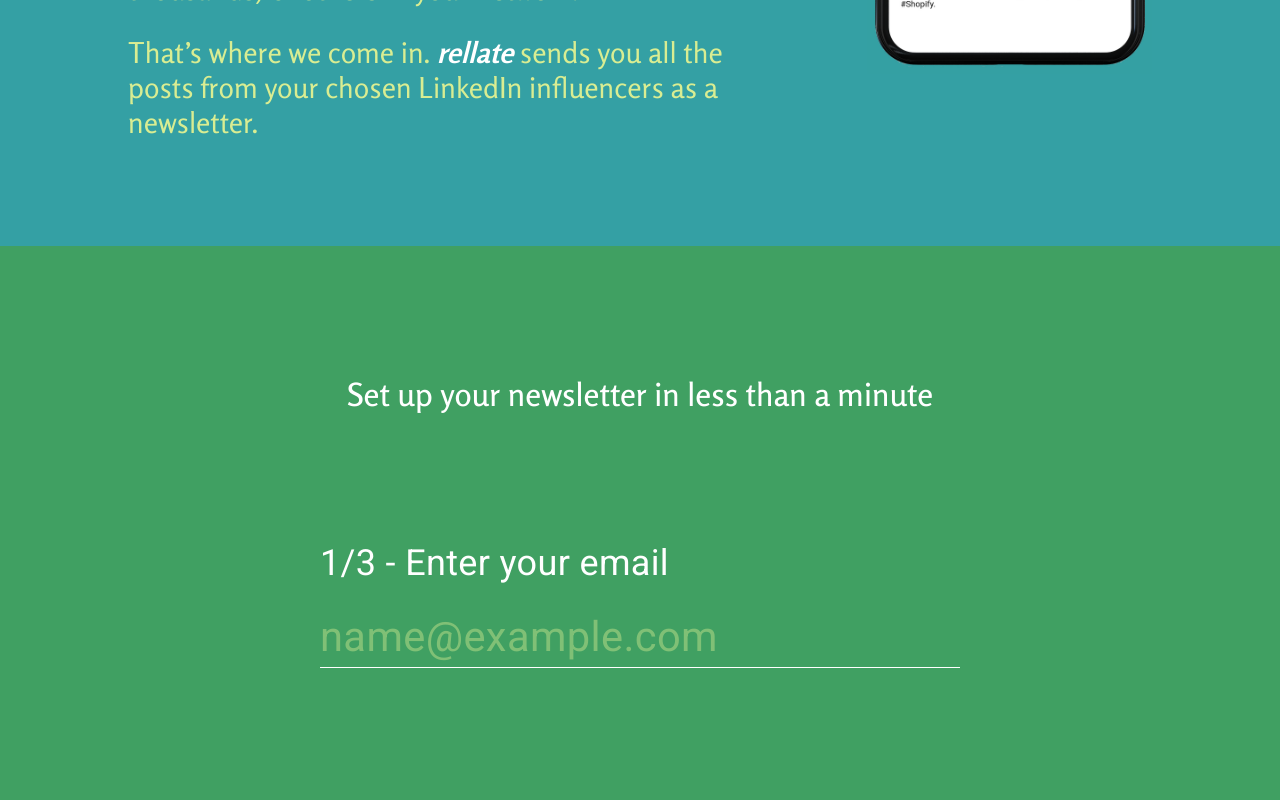
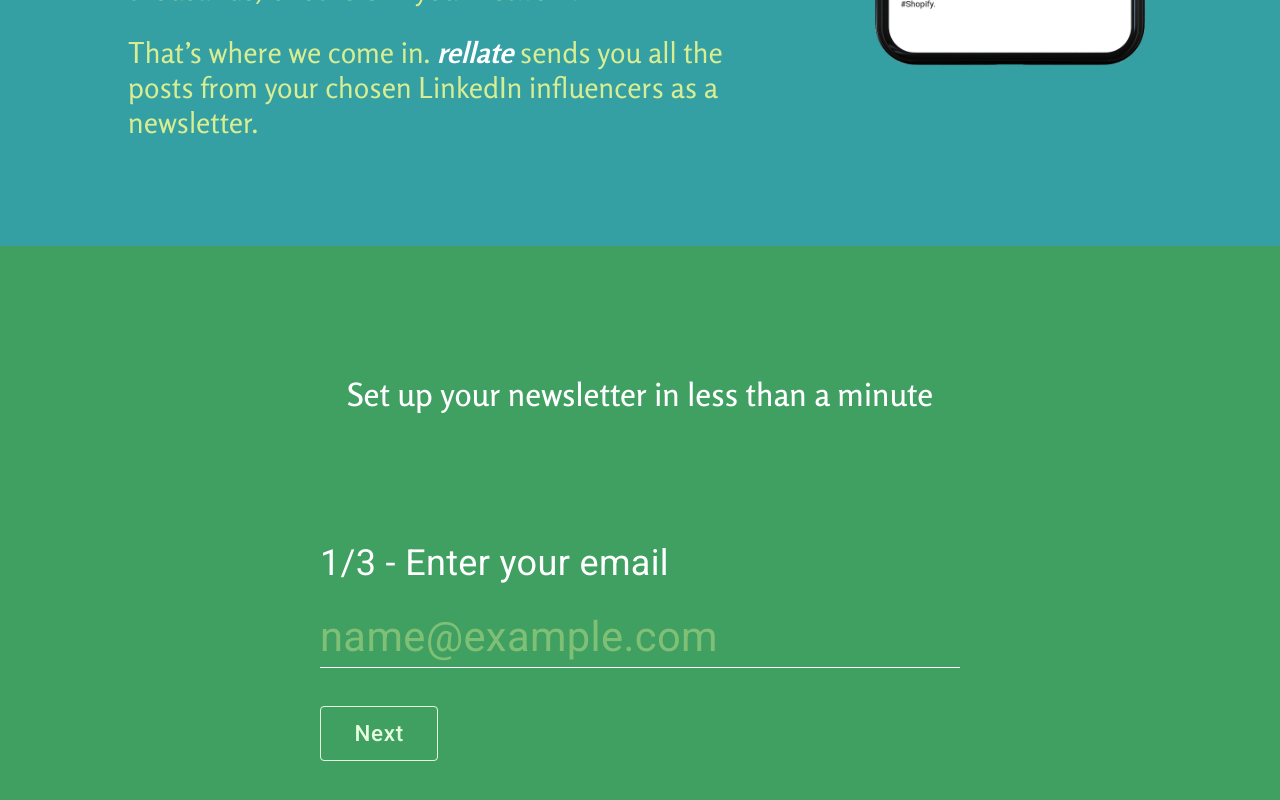
Before and after one commit to mihailthebuilder/rellate-frontend, a React (Create React App) app: page / in a window 1280 px wide. Shown: the part 692-1492 px from the top of the page. Built offline with nearby package versions, Linux system fonts and the light colour scheme.

Commit message:
button style

```diff
--- a/src/App/Form/index.scss
+++ b/src/App/Form/index.scss
@@ -40,5 +40,15 @@ section.form {
         }
       }
     }
+
+    button {
+      color: $yellow-pale;
+      display: block;
+      margin-top: 3vw;
+      font-size: 0.7em;
+      border: 0.05em solid $yellow-pale;
+      padding: 0.3em 1.5em;
+      text-transform: capitalize;
+    }
   }
 }
--- a/src/App/Form/index.tsx
+++ b/src/App/Form/index.tsx
@@ -1,6 +1,6 @@
 import * as React from "react";
 import { FC, useState } from "react";
-import { FormControl, InputLabel, Input } from "@material-ui/core";
+import { FormControl, InputLabel, Input, Button } from "@material-ui/core";
 
 import "./index.scss";
 import preventEnterSubmission from "../../resources/helpers";
@@ -24,6 +24,7 @@ const Form: FC = () => {
             onKeyDown={(event) => preventEnterSubmission(event)}
           />
         </FormControl>
+        <Button type="button">Next</Button>
       </form>
     </section>
   );
```
